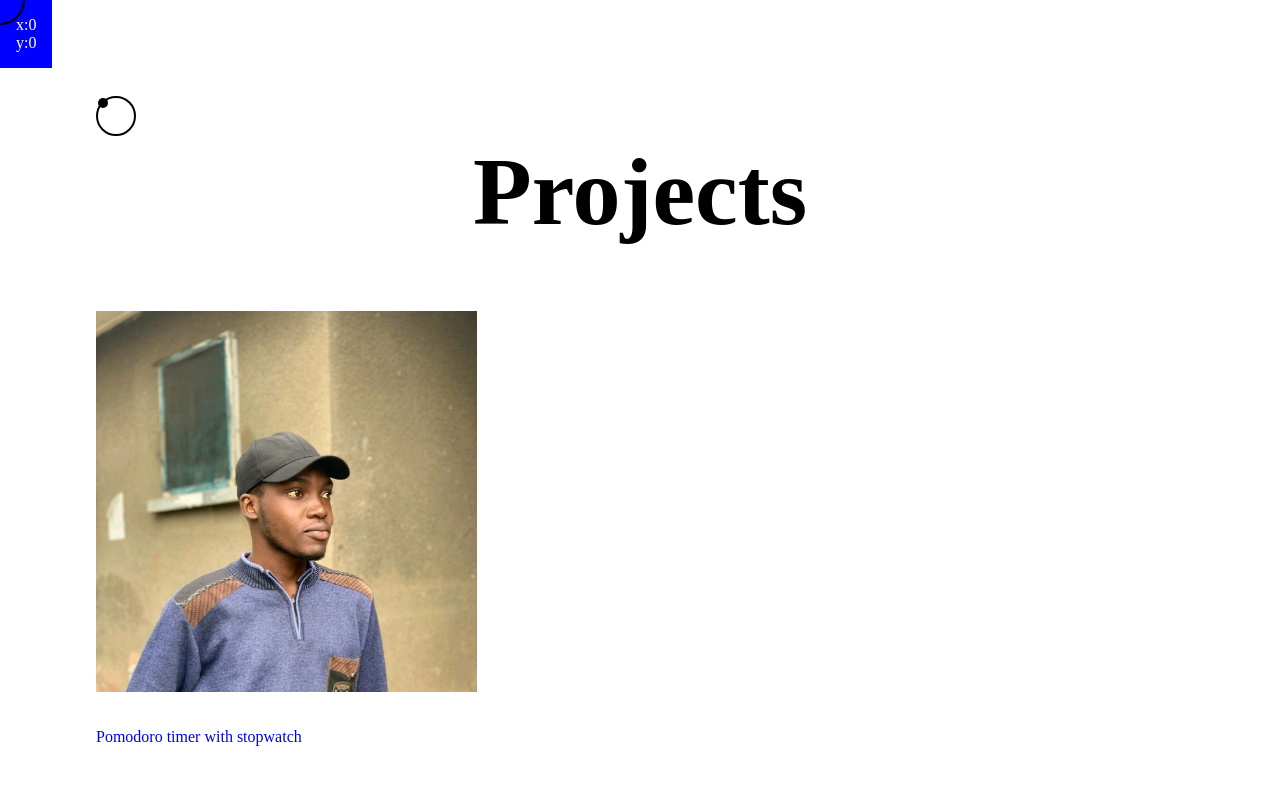
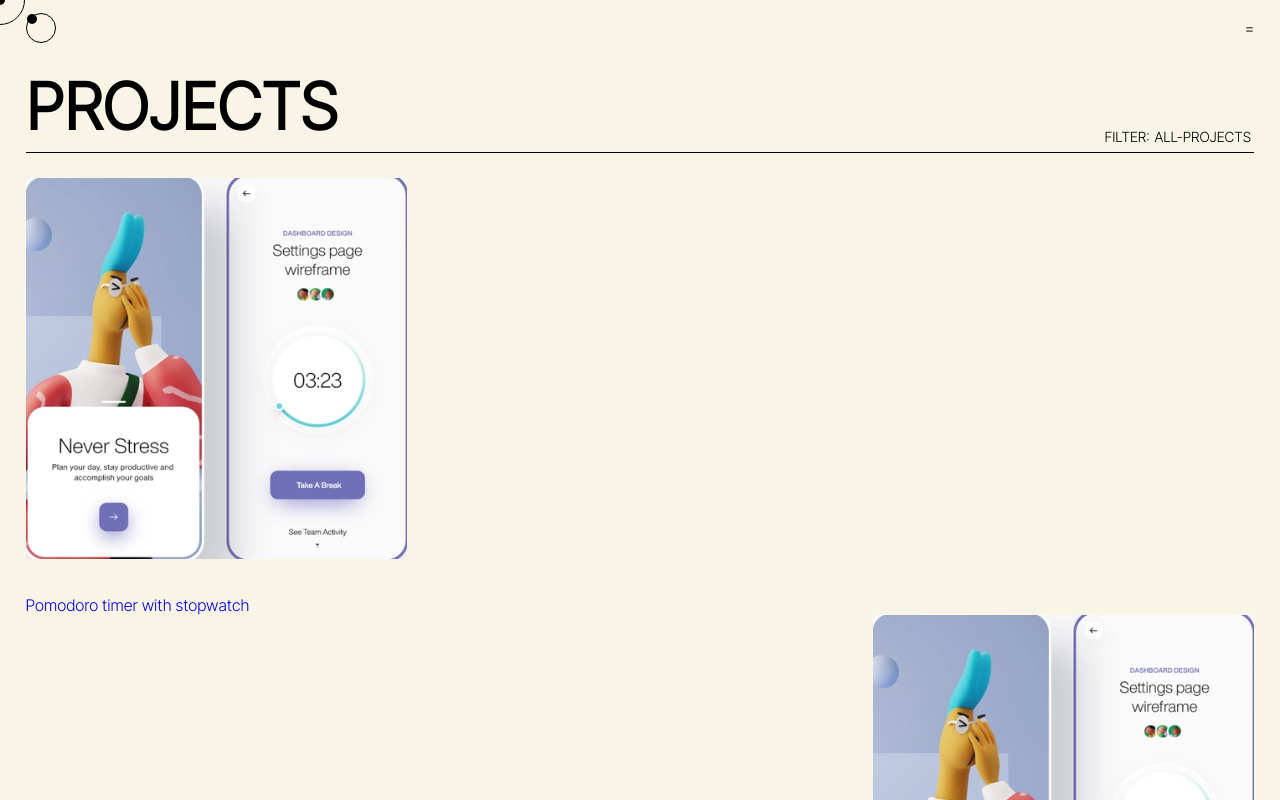
Before and after one commit to timiodulate/ms-clock-clone, a Next.js app: page / in a window 1280 px wide. Shown: the top 800 px of the page. Built offline with nearby package versions, Linux system fonts and the light colour scheme.

Commit message:
feat:added filter

```diff
--- a/pages/index.tsx
+++ b/pages/index.tsx
@@ -1,9 +1,60 @@
+import React, { useState, useEffect, useRef } from "react";
 import Image from "next/image";
 import Link from "next/link";
-import { passport } from "../src/assets/images";
+import { passport, passport2 } from "../src/assets/images";
 
-import { useState, useEffect } from "react";
-import React from "react";
+{
+	/* This Website contains all of my projects, organized in an
+					order I want it to be */
+}
+
+const projects: ProjectProps[] = [
+	{
+		id: 1,
+		image: { src: "lol", alt: "lol" },
+		title: "Pomodoro timer with stopwatch",
+		description: "",
+		categories: ["practice", "personal"],
+		tools: ["next"],
+		link: "/pomodoro-timer",
+	},
+	{
+		id: 2,
+		image: { src: "lol", alt: "lol" },
+		title: "Pomodoro timer with stopwatch",
+		description: "",
+		categories: ["practice", "personal"],
+		tools: ["next"],
+		link: "/pomodoro-timer",
+	},
+	{
+		id: 3,
+		image: { src: "lol", alt: "lol" },
+		title: "Pomodoro timer with stopwatch",
+		description: "",
+		categories: ["practice", "personal"],
+		tools: ["next"],
+		link: "/pomodoro-timer",
+	},
+	{
+		id: 4,
+		image: { src: "lol", alt: "lol" },
+		title: "Pomodoro timer with stopwatch",
+		description: "",
+		categories: ["practice", "personal"],
+		tools: ["next"],
+		link: "/pomodoro-timer",
+	},
+	{
+		id: 5,
+		image: { src: "lol", alt: "lol" },
+		title: "Pomodoro timer with stopwatch",
+		description: "",
+		categories: ["practice", "personal"],
+		tools: ["next"],
+		link: "/pomodoro-timer",
+	},
+];
 
 const IndexPage = () => {
 	const [mousePosition, setMousePosition] = useState({
@@ -14,7 +65,16 @@ const IndexPage = () => {
 		left: "",
 	});
 
+	const [myElementIsVisible, updateMyElementIsVisible] = useState(false);
+
+	const [elementPosition, setElementPosition] = useState(0);
+
+	const myRef = useRef();
+
 	useEffect(() => {
+		document.firstElementChild.classList.add("hide-scrollbar");
+		console.log(document);
+
 		const handle = (e) => {
 			const scrollLeft =
 				window.pageXOffset !== undefined
@@ -35,52 +95,132 @@ const IndexPage = () => {
 		document.addEventListener("mousemove", handle);
 
 		return () => document.removeEventListener("mousemove", handle);
-	});
+	}, []);
+
 	useEffect(() => {
 		const handle = (e) => {
 			setRotationPosition({
 				left: window.pageYOffset + "deg",
 			});
+
+			var bodyRect = document.body.getBoundingClientRect(),
+				elemRect = document
+					.querySelector(".projects-section")
+					.getBoundingClientRect(),
+				offset = elemRect.top - bodyRect.top;
+
+			setElementPosition(elemRect.top);
+
+			updateMyElementIsVisible(elemRect.top <= -7 ? true : false);
 		};
 
 		document.addEventListener("scroll", handle);
 
 		return () => document.removeEventListener("scroll", handle);
-	});
+	}, []);
+
+	useEffect(() => {
+		fetchProjects();
+
+		observeCards();
+	}, []);
+
+	const [allProjects, setAllProjects] = useState([]);
+	const [filteredProjects, setFilteredProjects] = useState([]);
+	const [activeFilter, setActiveFilter] = useState("all-projects");
+
+	const fetchProjects = () => {
+		setAllProjects(projects);
+		setFilteredProjects(projects);
+	};
+
+	const observeCards = () => {
+		const observer = new IntersectionObserver((entries, observer) => {
+			const entry = entries[0];
+			console.log("entries", entries);
+			console.log("entry", entry);
+			console.log("entry.isIntersecting", entry.isIntersecting);
+
+			entry.intersectionRect;
+
+			updateMyElementIsVisible(entry.isIntersecting);
+		});
+
+		observer.observe(myRef.current);
+	};
 
 	return (
 		<main className="projects-page">
 			<div
 				tabIndex={-1}
-				className="mouse-tracker"
+				className="mouse-tracker "
+				style={{
+					transform: `translate(${mousePosition.x - 5}px, ${
+						mousePosition.y - 5
+					}px) `,
+				}}
+			></div>
+			<div
+				tabIndex={-1}
+				className="mouse-tracker secondary"
 				style={{
 					transform: `translate(${mousePosition.x - 25}px, ${
 						mousePosition.y - 25
 					}px) `,
 				}}
 			></div>
-			<div className="pos-indicator">
-				x:
-				{mousePosition.x}
-				<br />
-				y:
-				{mousePosition.y}
-			</div>
-			<section className="projects-section">
+
+			<section className="page-header">
 				<div>
 					<div
 						className="rotate"
 						style={{ rotate: `${rotationPosition.left}` }}
 					></div>
 
-					<h1>
+					<span
+						className={`separator ${
+							myElementIsVisible ? "show" : "hide"
+						}`}
+					>
+						-
+					</span>
+					<span
+						className={`heading ${
+							myElementIsVisible ? "show" : "hide"
+						}`}
+					>
 						Projects
-						{/* This Website contains all of my projects, organized in an
-					order I want it to be */}
-					</h1>
+					</span>
 				</div>
 
-				<ProjectsCards />
+				<div>
+					<Filter
+						className={myElementIsVisible ? "show" : "hide"}
+						allProjects={allProjects}
+						setFilteredProjects={setFilteredProjects}
+						activeFilter={activeFilter}
+						setActiveFilter={setActiveFilter}
+					/>
+				</div>
+
+				<div>
+					<span>=</span>
+				</div>
+			</section>
+
+			<section className="projects-section">
+				<div className="projects-header">
+					<h1 ref={myRef}>Projects</h1>
+
+					<Filter
+						allProjects={allProjects}
+						setFilteredProjects={setFilteredProjects}
+						activeFilter={activeFilter}
+						setActiveFilter={setActiveFilter}
+					/>
+				</div>
+
+				<ProjectsCards filteredProjects={filteredProjects} />
 			</section>
 		</main>
 	);
@@ -96,58 +236,14 @@ interface ProjectProps {
 	link: string | null;
 }
 
-const ProjectsCards = () => {
-	const projects: ProjectProps[] = [
-		{
-			id: 1,
-			image: { src: "lol", alt: "lol" },
-			title: "Pomodoro timer with stopwatch",
-			description: "",
-			categories: ["practice", "personal"],
-			tools: ["next"],
-			link: "/pomodoro-timer",
-		},
-		{
-			id: 2,
-			image: { src: "lol", alt: "lol" },
-			title: "Pomodoro timer with stopwatch",
-			description: "",
-			categories: ["practice", "personal"],
-			tools: ["next"],
-			link: "/pomodoro-timer",
-		},
-		{
-			id: 3,
-			image: { src: "lol", alt: "lol" },
-			title: "Pomodoro timer with stopwatch",
-			description: "",
-			categories: ["practice", "personal"],
-			tools: ["next"],
-			link: "/pomodoro-timer",
-		},
-		{
-			id: 4,
-			image: { src: "lol", alt: "lol" },
-			title: "Pomodoro timer with stopwatch",
-			description: "",
-			categories: ["practice", "personal"],
-			tools: ["next"],
-			link: "/pomodoro-timer",
-		},
-		{
-			id: 5,
-			image: { src: "lol", alt: "lol" },
-			title: "Pomodoro timer with stopwatch",
-			description: "",
-			categories: ["practice", "personal"],
-			tools: ["next"],
-			link: "/pomodoro-timer",
-		},
-	];
-
+const ProjectsCards = ({
+	filteredProjects,
+}: {
+	filteredProjects: ProjectProps[];
+}) => {
 	return (
 		<ul className="projects-cards">
-			{projects.map((project) => (
+			{filteredProjects.map((project) => (
 				<ProjectCard key={project.id} project={project} />
 			))}
 		</ul>
@@ -158,9 +254,6 @@ const ProjectCard = ({ project }: { project: ProjectProps }) => {
 	const {
 		image: { src, alt },
 		title,
-		description,
-		categories,
-		tools,
 		link,
 	} = project;
 
@@ -170,7 +263,7 @@ const ProjectCard = ({ project }: { project: ProjectProps }) => {
 				<a>
 					<div className="image-container">
 						<Image
-							src={passport}
+							src={passport2}
 							alt={alt}
 							width="381px"
 							height="381px"
@@ -179,29 +272,75 @@ const ProjectCard = ({ project }: { project: ProjectProps }) => {
 
 					<p className="title">{title}</p>
 				</a>
-				{/* <p className="project-description">{description}</p>
-			<div className="tools-used">
-				{tools.map((tool) => (
-					<span>{tool}</span>
-				))}
-			</div>
-			<div className="category">
-				{categories.map((category) => (
-					<span>{category}</span>
-				))}
-			</div>*/}
 			</Link>
 		</li>
 	);
 };
 
-// export const getStaticProps: GetStaticProps = async () => {
-// 	// const { userTasks } = useUserTasks();
-// 	// Example for including static props in a Next.js function component page.
-// 	// Don't forget to include the respective types for any props passed into
-// 	// the component.
-// 	const items: TaskProps[] = sampleUserData;
-// 	return { props: { items } };
-// };
+export default IndexPage;
 
-export default IndexPage;
+interface FilterProps {
+	className?: string;
+	allProjects: ProjectProps[];
+	setFilteredProjects: any;
+	activeFilter: string;
+	setActiveFilter: any;
+}
+const Filter = ({
+	className,
+	allProjects,
+	setFilteredProjects,
+	activeFilter,
+	setActiveFilter,
+}: FilterProps) => {
+	const [menuVisible, setMenuVisible] = useState(false);
+
+	const filterData: string[] = [
+		"all-projects",
+		"practice",
+		"personal",
+		"work",
+	];
+
+	const selectFilter = (selected: string): void => {
+		setActiveFilter(selected);
+		setMenuVisible(false);
+	};
+
+	useEffect(() => {
+		if (activeFilter == filterData[0]) {
+			setFilteredProjects(allProjects);
+
+			return;
+		}
+
+		const filtered = allProjects.filter((project) =>
+			project.categories.includes(activeFilter)
+		);
+
+		setFilteredProjects(filtered);
+	}, [activeFilter]);
+
+	return (
+		<div className={`filter ${className}`}>
+			<div className="menu-visible">
+				<span className="menu-title">Filter:</span>
+
+				<span
+					className="menu-toggle"
+					onClick={() => setMenuVisible(!menuVisible)}
+				>
+					{activeFilter}
+				</span>
+			</div>
+
+			<div className={`menu ${menuVisible ? "visible" : "hidden"}`}>
+				{filterData.map((filter) => (
+					<li key={filter} onClick={() => selectFilter(filter)}>
+						{filter}
+					</li>
+				))}
+			</div>
+		</div>
+	);
+};
--- a/src/assets/images/index.ts
+++ b/src/assets/images/index.ts
@@ -1,3 +1,4 @@
 import passport from "./passport.jpg";
+import passport2 from "./passport.png";
 
-export { passport };
+export { passport, passport2 };
--- a/src/styles/pages/_home.scss
+++ b/src/styles/pages/_home.scss
@@ -1,38 +1,81 @@
+html {
+	&.hide-scrollbar {
+		-ms-overflow-style: none; /* IE and Edge */
+		scrollbar-width: none; /* Firefox */
+		&::-webkit-scrollbar {
+			display: none;
+		}
+	}
+	scroll-behavior: smooth;
+}
+
+@import url("https://fonts.googleapis.com/css2?family=Inter+Tight:wght@300&display=swap");
+
 .projects-page {
+	--pad: 2vw;
+	--bg-color: rgb(248, 245, 230);
+
+	min-height: 100vh;
+	background-color: var(--bg-color);
+	font-family: "Inter Tight", sans-serif;
+
 	.mouse-tracker {
 		position: fixed;
-		border: 2px solid;
 		border-radius: 50%;
+		width: 10px;
+		height: 10px;
+		background-color: black;
+		z-index: 100;
+		pointer-events: none;
+
+		&.secondary {
+			border: 1px solid;
 			width: 50px;
 			height: 50px;
-		z-index: 100;
-		pointer-events: none;
+			background-color: transparent;
 		}
-	.pos-indicator {
-		position: fixed;
-		padding: 1rem;
-		background-color: blue;
-		color: white;
 	}
 
-	section:first-child {
-		padding: 2rem;
+	.page-header {
+		position: sticky;
+		top: 0;
+		z-index: 90;
+		display: flex;
+		align-items: center;
+		justify-content: space-between;
+		padding-inline: var(--pad);
+		padding-block: calc(var(--pad) / 2);
+		width: 100%;
+		background-color: var(--bg-color);
+		// overflow-y: hidden;
+
+		* {
+			transition: all 100ms ease-in-out;
+
+			&.hide {
+				transform: translateY(calc(100% + 29px));
+				opacity: 0;
 			}
-	h1 {
-		font-size: 6rem;
-		text-align: center;
-		margin-block-end: 4rem;
+			&.show {
+				transform: translateY(0);
+				opacity: 1;
+			}
 		}
 
-	.projects-section {
-		padding: 6rem;
+		> div {
+			display: flex;
+			align-items: center;
+		}
+
+		> div:first-child {
+			gap: 0.5rem;
 
 			.rotate {
 				position: relative;
-			border: 2px solid;
+				border: 1px solid;
 				border-radius: 50%;
-			width: 40px;
-			height: 40px;
+				width: 30px;
+				height: 30px;
 
 				&::after {
 					content: "";
@@ -42,20 +85,35 @@
 					height: 10px;
 					background-color: black;
 				}
+			}
+		}
+	}
 
-			&:hover {
-				&::after {
-					right: 20px;
-				}
+	.projects-section {
+		.projects-header {
+			display: flex;
+			align-items: flex-end;
+			justify-content: space-between;
+			border-bottom: solid 1px black;
+			margin-inline: var(--pad);
+			padding-block-start: 1vw;
+			padding-block-end: calc(var(--pad) / 4);
+
+			h1 {
+				font-size: 4rem;
+				text-align: center;
+				text-transform: uppercase;
 			}
 		}
 
 		.projects-cards {
 			display: flex;
 			flex-direction: column;
-			gap: 6rem;
+			padding-inline: var(--pad);
+			margin-block: var(--pad);
 
 			.project-card {
+				flex: 1;
 				width: fit-content;
 
 				&:nth-child(2n) {
@@ -68,4 +126,44 @@
 			}
 		}
 	}
+
+	.filter {
+		position: relative;
+		font-size: 14px;
+		text-transform: uppercase;
+		width: 150px;
+
+		.menu-visible {
+			.menu-toggle {
+				margin-inline-start: 0.3rem;
 			}
+		}
+
+		.menu {
+			position: absolute;
+			left: 0;
+			top: calc(100% + 0.4rem);
+			z-index: 10;
+			border-radius: 5px;
+			width: 100%;
+			height: fit-content;
+			background-color: white;
+
+			&.hidden {
+				display: none;
+			}
+			&.visible {
+				display: block;
+			}
+
+			li {
+				padding-block: 0.8rem;
+				padding-inline: 1.1rem;
+
+				&:hover {
+					background-color: var(--bg-color);
+				}
+			}
+		}
+	}
+}
```
Also changed, not shown: src/assets/images/passport.png (added). Lines whose indentation alone changed are shown as unchanged.
